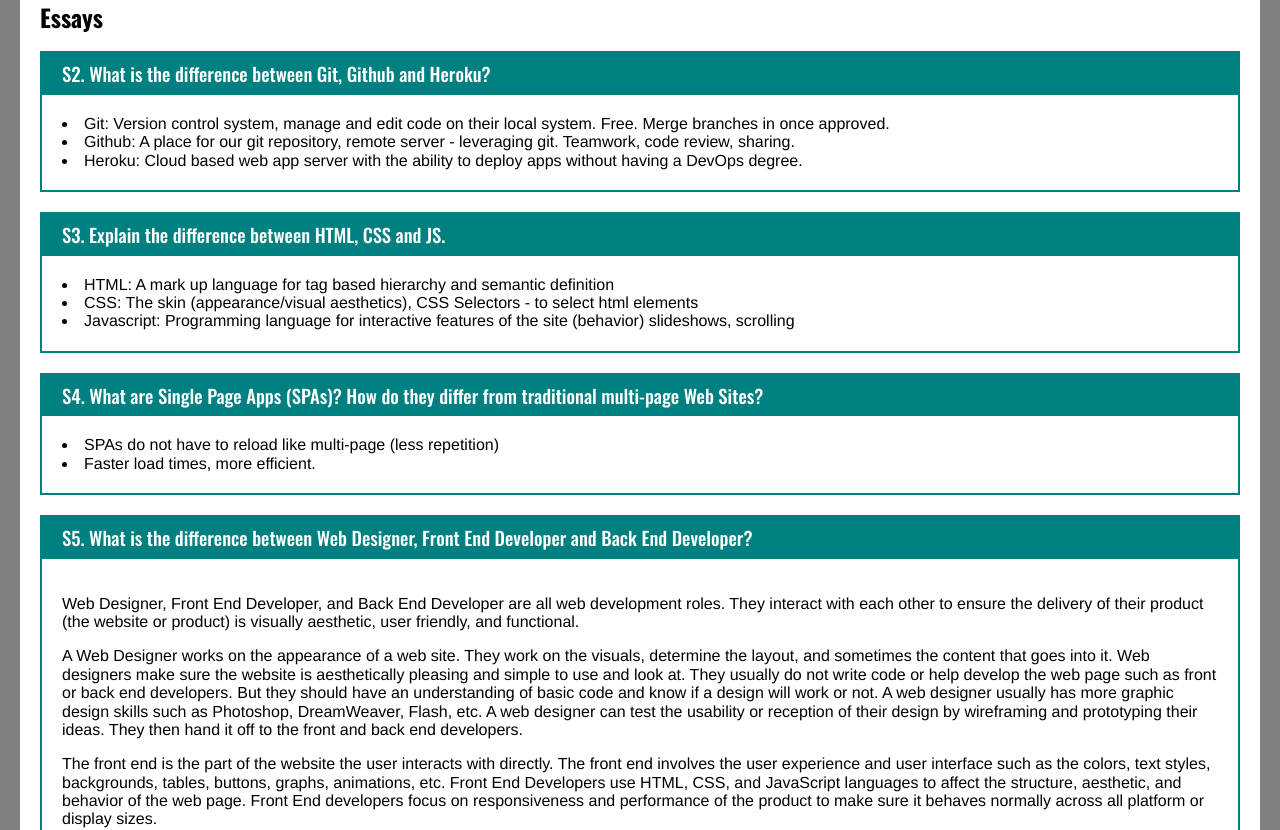
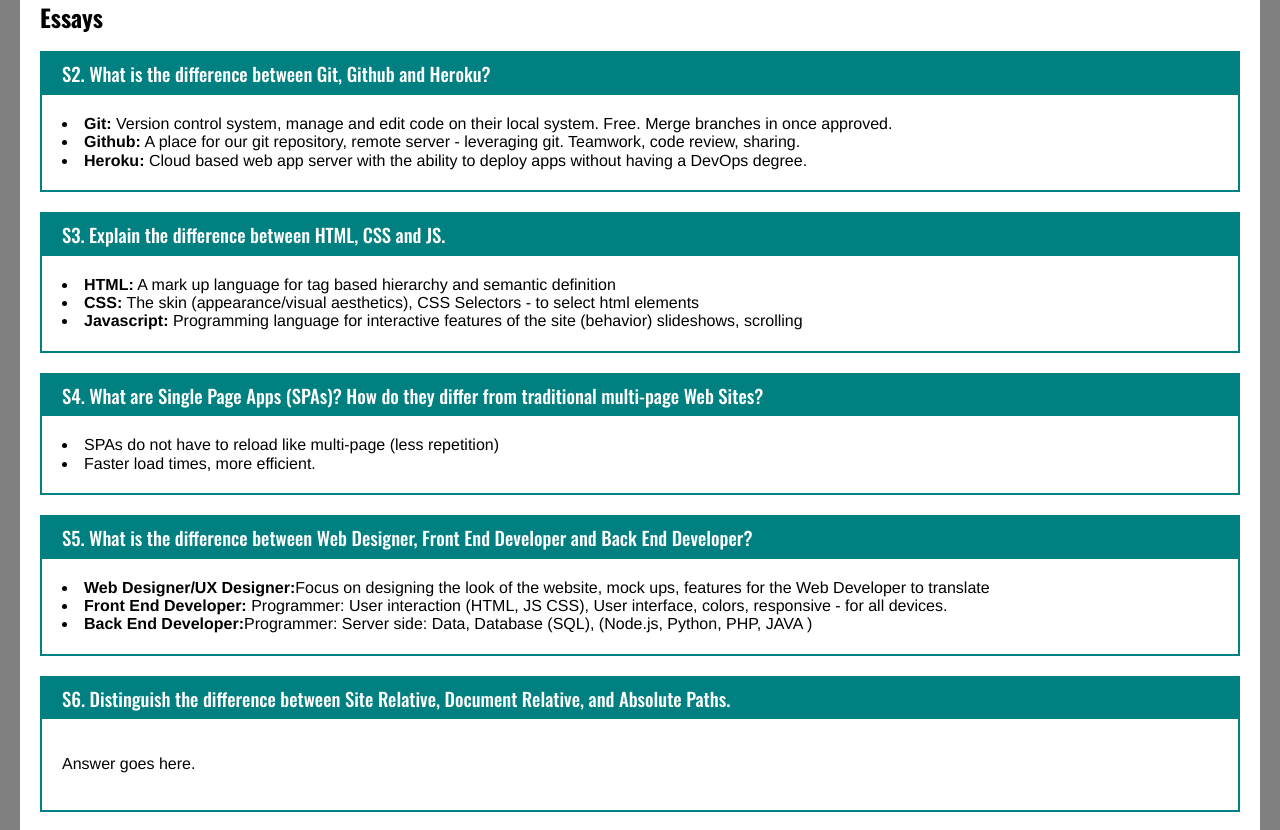
Before and after one commit to claireyz/Web-1-Zhao-Claire-Final, a React (Create React App) app: page /homework in a window 1280 px wide. Shown: the part 600-1430 px from the top of the page. Built offline with nearby package versions, Linux system fonts and the light colour scheme.

Commit message:
Updated Essay 5 Homework

```diff
--- a/src/React/Homework/Essays/Essays.jsx
+++ b/src/React/Homework/Essays/Essays.jsx
@@ -8,15 +8,15 @@ const Essays = () => {
         <EssaysStyled>
             <h2>Essays</h2>
             <Essay q='S2. What is the difference between Git, Github and Heroku?' >
-            <li>Git: Version control system, manage and edit code on their local system. Free. Merge branches in once approved. </li>
-            <li>Github: A place for our git repository, remote server - leveraging git. Teamwork, code review, sharing. </li>
-            <li>Heroku: Cloud based web app server with the ability to deploy apps without having a DevOps degree. </li>
+            <li><b>Git:</b> Version control system, manage and edit code on their local system. Free. Merge branches in once approved. </li>
+            <li><b>Github:</b> A place for our git repository, remote server - leveraging git. Teamwork, code review, sharing. </li>
+            <li><b>Heroku:</b> Cloud based web app server with the ability to deploy apps without having a DevOps degree. </li>
 
             </Essay>
             <Essay q='S3. Explain the difference between HTML, CSS and JS.' >
-            <li>HTML: A mark up language for tag based hierarchy and semantic definition </li>
-            <li>CSS: The skin (appearance/visual aesthetics), CSS Selectors - to select html elements </li>
-            <li>Javascript: Programming language for interactive features of the site (behavior) slideshows, scrolling</li>
+            <li><b>HTML:</b> A mark up language for tag based hierarchy and semantic definition </li>
+            <li><b>CSS:</b> The skin (appearance/visual aesthetics), CSS Selectors - to select html elements </li>
+            <li><b>Javascript:</b> Programming language for interactive features of the site (behavior) slideshows, scrolling</li>
 
             </Essay>
             <Essay q='S4. What are Single Page Apps (SPAs)? How do they differ from traditional multi-page Web Sites?' >
@@ -25,15 +25,9 @@ const Essays = () => {
 
             </Essay>
             <Essay q='S5. What is the difference between Web Designer, Front End Developer and Back End Developer?' >
-            <p>Web Designer, Front End Developer, and Back End Developer are all web development roles. They interact with each other to ensure the delivery of their product (the website or product) is visually aesthetic, user friendly, and functional. </p>
-
-<p>A Web Designer works on the appearance of a web site. They work on the visuals, determine the layout, and sometimes the content that goes into it. Web designers make sure the website is aesthetically pleasing and simple to use and look at. They usually do not write code or help develop the web page such as front or back end developers. But they should have an understanding of basic code and know if a design will work or not. A web designer usually has more graphic design skills such as Photoshop, DreamWeaver, Flash, etc. A web designer can test the usability or reception of their design by wireframing and prototyping their ideas. They then hand it off to the front and back end developers. </p>
-
-
-<p>The front end is the part of the website the user interacts with directly. The front end involves the user experience and user interface such as the colors, text styles, backgrounds, tables, buttons, graphs, animations, etc. Front End Developers use HTML, CSS, and JavaScript languages to affect the structure, aesthetic, and behavior of the web page. Front End developers focus on responsiveness and performance of the product to make sure it behaves normally across all platform or display sizes. </p>
-
-<p>The back end is the part of the website the user cannot see. A Back End Developer works with creating and maintaining the web’s servers that store and arrange the data. Tasks such as writing APIs, creating libraries, and system components are all part of the back end. Back End Developers use languages such as PHP, C++, Java, Python, Javascript, and Node.js. </p>
-
+            <li><b>Web Designer/UX Designer:</b>Focus on designing the look of the website, mock ups, features for the Web Developer to translate</li>
+            <li><b>Front End Developer:</b> Programmer: User interaction (HTML, JS CSS), User interface, colors, responsive - for all devices.</li>
+            <li><b>Back End Developer:</b>Programmer: Server side: Data, Database (SQL), (Node.js, Python, PHP, JAVA )</li>
             </Essay>
 
             <Essay q='S6.  Distinguish the difference between Site Relative, Document Relative, and Absolute Paths.' >
```
